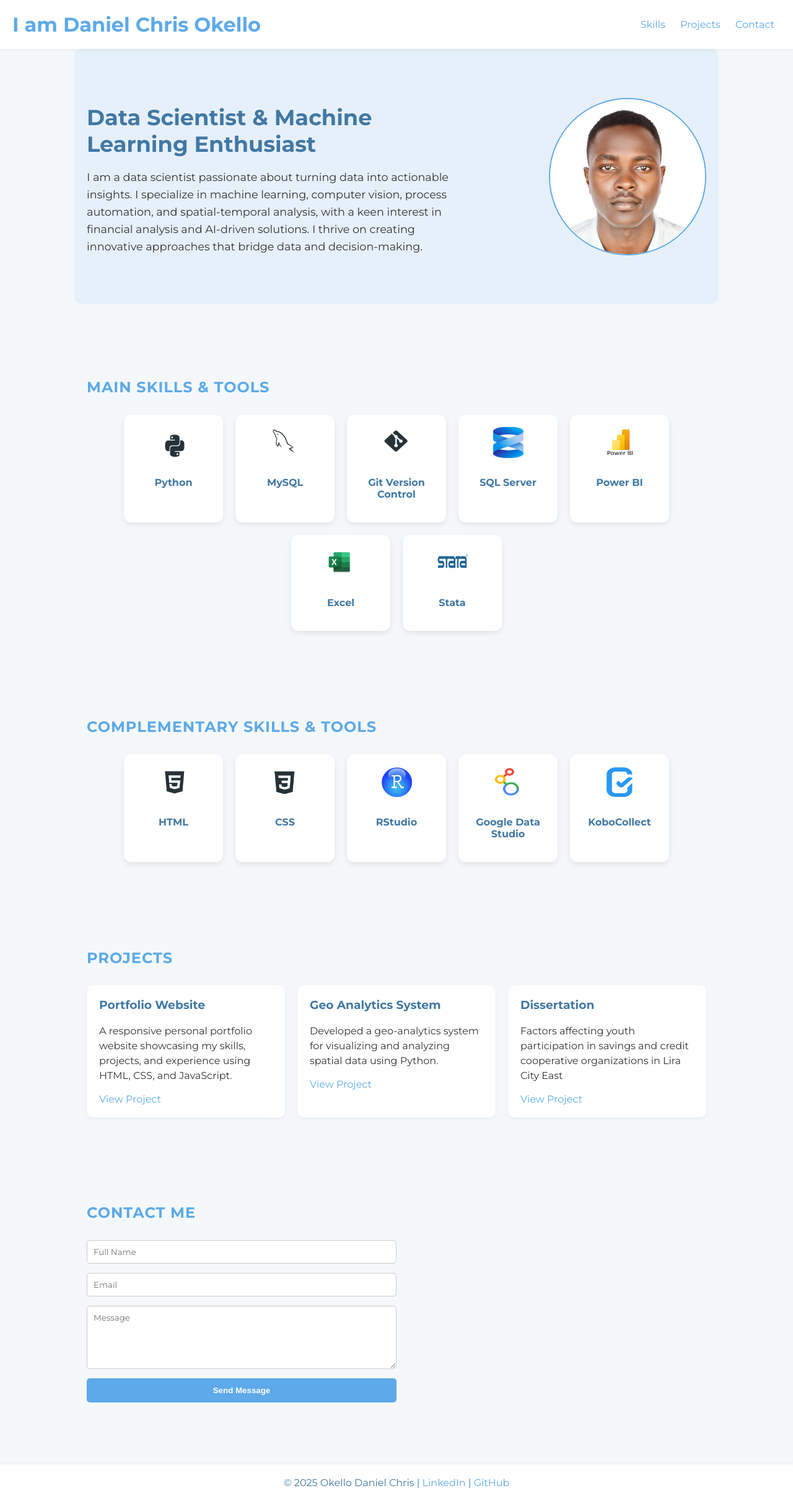
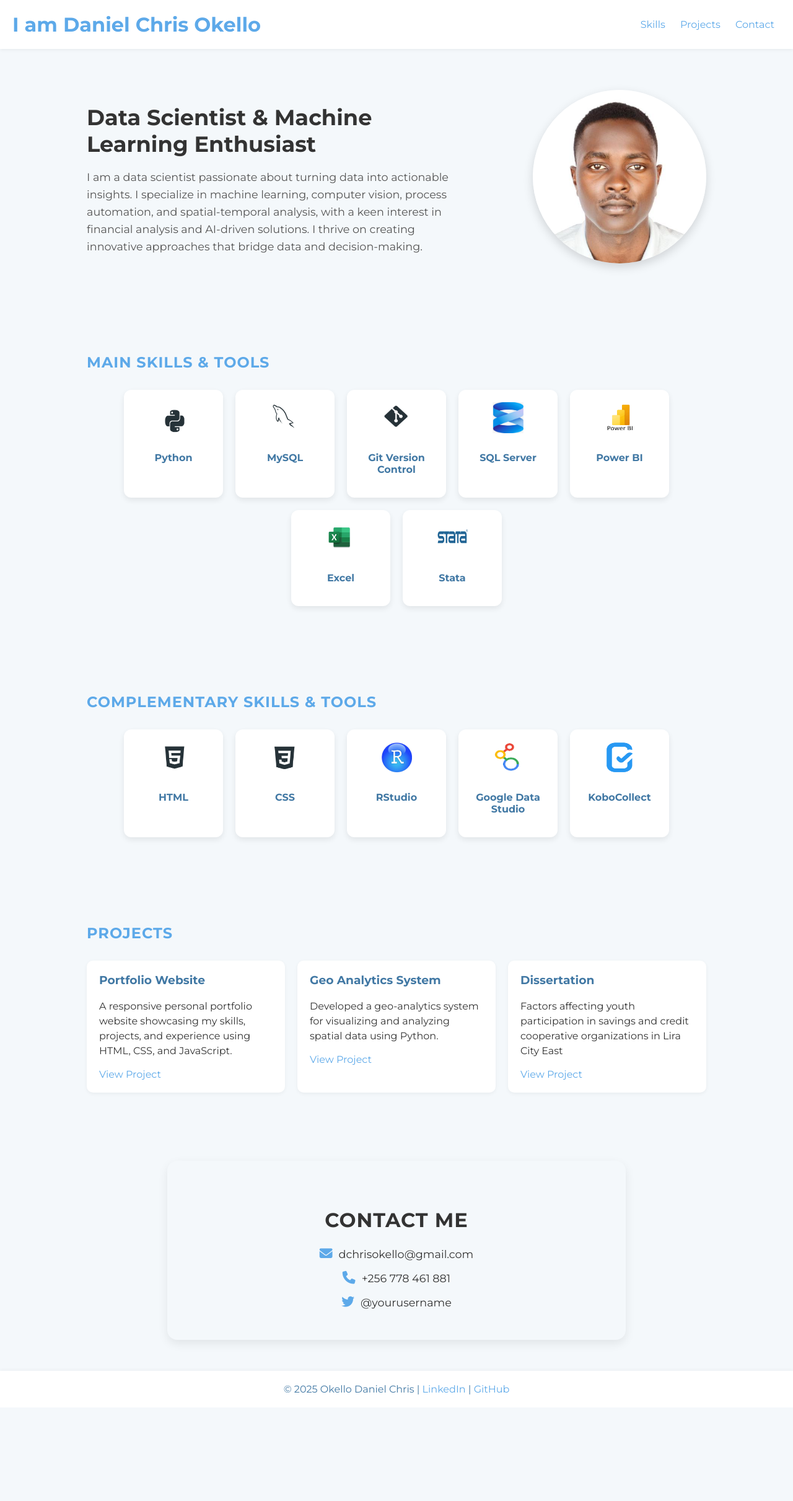
Before and after one commit to Chris-Daniel-2000/portforlio_official, a plain HTML site: page index.html in a window 1280 px wide. Shown: the whole page at 62% size. After the commit the page ends 2271 px from the top, so only its background shows below. Drawn offline with Linux system fonts and the light colour scheme.

```diff
--- a/css/style.css
+++ b/css/style.css
@@ -24,17 +24,90 @@
 nav a { margin:0 10px; font-weight:200; }
 
 /* ====== Hero ====== */
+/* ===== Hero Section ===== */
 .hero {
-    display:flex; flex-wrap:wrap; justify-content:space-between; align-items:center;
-    background:#e6f0fa; /* soft gentle blue */
-    padding:60px 20px; border-radius:10px; margin-bottom:40px;
+    display: flex;
+    justify-content: space-between;
+    align-items: center;
+    padding: 60px 10%;
+    background: #f4f8fb;
+    gap: 40px;
+    flex-wrap: wrap; /* helps on mobile */
 }
+
+/* Animate text */
+.hero-text {
+    max-width: 600px;
+    animation: slideInLeft 1.2s ease-out forwards;
+    opacity: 0;
+}
+
+.hero-text h2 {
+    font-size: 2.2rem;
+    margin-bottom: 15px;
+    color: #333;
+}
+
+.hero-text p {
+    font-size: 1.1rem;
+    line-height: 1.6;
+    color: #555;
+}
+
+/* Animate image */
 .hero img {
-    max-width:250px; border-radius:50%; border:2px solid #5da9e9;
+    width: 280px;
+    height: auto;
+    border-radius: 50%;
+    box-shadow: 0 6px 16px rgba(0, 0, 0, 0.15);
+    animation: fadeIn 1.5s ease-in forwards;
+    opacity: 0;
 }
-.hero-text { max-width:600px; }
-.hero-text h2 { font-size:2.2em; margin-bottom:10px; color:#4178a4; }
-.hero-text p { font-size:1.1em; line-height:1.6; }
+
+/* Keyframes */
+@keyframes slideInLeft {
+    from {
+        transform: translateX(-50px);
+        opacity: 0;
+    }
+    to {
+        transform: translateX(0);
+        opacity: 1;
+    }
+}
+
+@keyframes fadeIn {
+    from {
+        opacity: 0;
+        transform: scale(0.9);
+    }
+    to {
+        opacity: 1;
+        transform: scale(1);
+    }
+}
+
+/* ===== Mobile Responsiveness ===== */
+@media (max-width: 768px) {
+    .hero {
+        flex-direction: column;
+        text-align: center;
+        padding: 40px 20px;
+    }
+
+    .hero-text h2 {
+        font-size: 1.8rem;
+    }
+
+    .hero-text p {
+        font-size: 1rem;
+    }
+
+    .hero img {
+        width: 200px;
+        margin-top: 20px;
+    }
+}
 
 /* ====== Section Titles ====== */
 h2.section-title {
@@ -104,17 +177,59 @@
 .project-item p { line-height:1.5; }
 
 /* ====== Contact Form ====== */
-.contact-form {
-    display:flex; flex-direction:column; gap:15px; max-width:500px;
+/* ===== Contact Section ===== */
+#contact {
+    background: #f4f8fb; /* soft background */
+    padding: 50px 20px;
+    text-align: center;
+    border-radius: 16px;
+    max-width: 700px;
+    margin: 50px auto;
+    box-shadow: 0 6px 16px rgba(0, 0, 0, 0.08);
 }
-.contact-form input, .contact-form textarea {
-    padding:10px; border-radius:5px; border:1px solid #ccc; font-family:inherit;
+
+#contact .section-title {
+    font-size: 2rem;
+    margin-bottom: 25px;
+    color: #333;
+    font-weight: 700;
 }
-.contact-form button {
-    background:#5da9e9; color:#fff; padding:12px; border:none; border-radius:5px;
-    cursor:pointer; font-weight:700; transition:0.3s;
+
+.contact-info {
+    display: flex;
+    flex-direction: column;
+    gap: 18px;
+    align-items: center;
 }
-.contact-form button:hover { background:#4178a4; }
+
+.contact-info p {
+    margin: 0;
+    font-size: 1.1rem;
+    color: #444;
+    display: flex;
+    align-items: center;
+    gap: 10px;
+    transition: transform 0.2s ease-in-out;
+}
+
+.contact-info p:hover {
+    transform: translateX(5px);
+}
+
+.contact-info i {
+    color: #5da9e9; /* icon color */
+    font-size: 1.3rem;
+}
+
+.contact-info a {
+    color: #333;
+    text-decoration: none;
+    transition: color 0.3s;
+}
+
+.contact-info a:hover {
+    color: #5da9e9; /* hover color */
+}
 
 /* ====== Footer ====== */
 footer {
--- a/index.html
+++ b/index.html
@@ -61,6 +61,7 @@
             </div>
         </div>
     </section>
+
     <!-- Complementary Skills Section -->
     <section id="skills">
         <h2 class="section-title">Complementary Skills & Tools</h2>
@@ -109,17 +110,24 @@
         </div>
     </section>
 
-    <!-- Contact Section -->
-    <section id="contact">
-        <h2 class="section-title">Contact Me</h2>
-        <form class="contact-form" action="mailto:your-email@example.com" method="post" enctype="text/plain">
-            <input type="text" name="name" placeholder="Full Name" required>
-            <input type="email" name="email" placeholder="Email" required>
-            <textarea name="message" rows="5" placeholder="Message" required></textarea>
-            <button type="submit">Send Message</button>
-        </form>
-    </section>
+<!-- Contact Section -->
+<!-- Add this inside your <head> -->
+<link rel="stylesheet" href="https://cdnjs.cloudflare.com/ajax/libs/font-awesome/6.4.0/css/all.min.css">
 
+<section id="contact">
+    <h2 class="section-title">Contact Me</h2>
+    <div class="contact-info">
+        <p><i class="fas fa-envelope"></i>
+            <a href="mailto:dchrisokello@gmail.com">dchrisokello@gmail.com</a>
+        </p>
+        <p><i class="fas fa-phone"></i>
+            <a href="tel:+256700000000">+256 778 461 881</a>
+        </p>
+        <p><i class="fab fa-twitter"></i>
+            <a href="https://twitter.com/yourusername" target="_blank">@yourusername</a>
+        </p>
+    </div>
+</section>
     <!-- Footer -->
     <footer>
         &copy; 2025 Okello Daniel Chris | <a href="#">LinkedIn</a> | <a href="https://github.com/Chris-Daniel-2000">GitHub</a>
```
